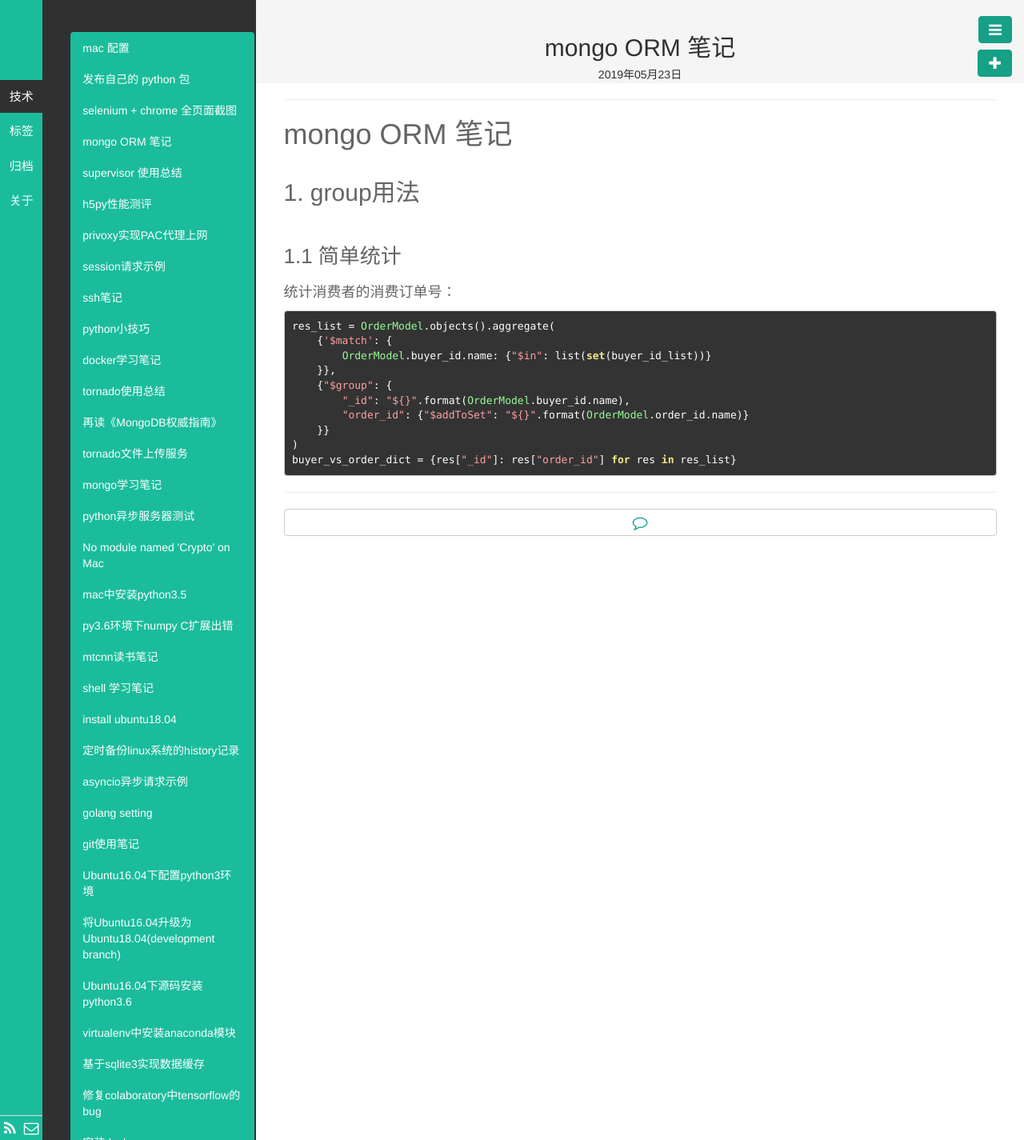
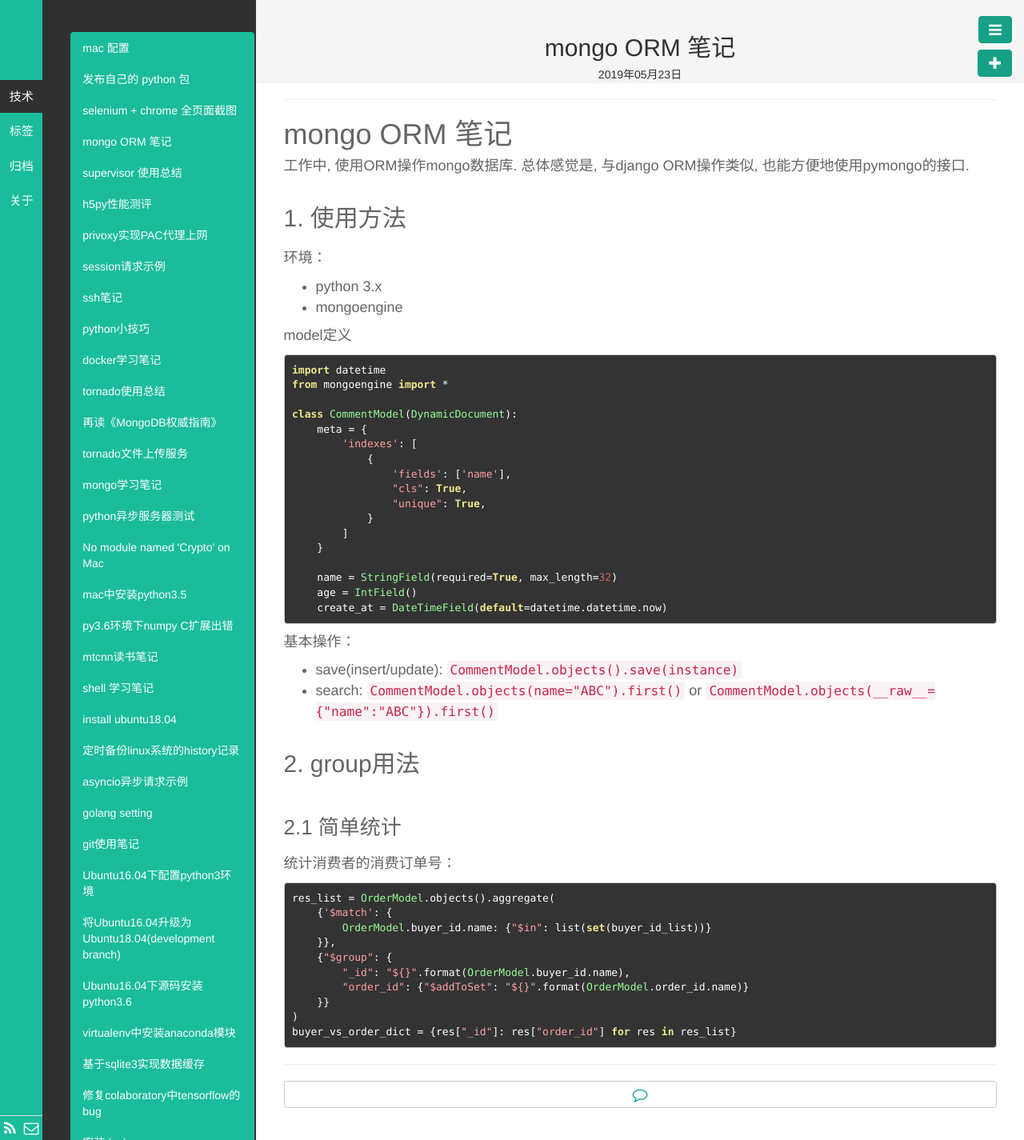
Before and after one commit to fengrk/frkhit.github.io, a Jekyll site: the page built from _posts/blog/2019-05-23-mongo_orm.md, in a window 1280 px wide. Shown: the whole page at 80% size. Built offline with Jekyll 4.4.1, drawn with Linux system fonts in a browser that asks for light colours; Markdown is read by kramdown in place of the engine named in the settings.

Commit message:
mongo orm update

````diff
--- a/_posts/blog/2019-05-23-mongo_orm.md
+++ b/_posts/blog/2019-05-23-mongo_orm.md
@@ -9,9 +9,46 @@ description:
 
 # mongo ORM 笔记
 
-## 1. group用法
 
-### 1.1 简单统计
+工作中, 使用ORM操作mongo数据库. 总体感觉是, 与django ORM操作类似, 也能方便地使用pymongo的接口.
+
+
+## 1. 使用方法
+
+环境：
+- python 3.x
+- mongoengine
+
+
+model定义
+
+```
+import datetime
+from mongoengine import *
+
+class CommentModel(DynamicDocument):
+    meta = {
+        'indexes': [
+            {
+                'fields': ['name'],
+                "cls": True,
+                "unique": True,
+            }
+        ]
+    }
+
+    name = StringField(required=True, max_length=32)
+    age = IntField()
+    create_at = DateTimeField(default=datetime.datetime.now)
+```
+
+基本操作：
+- save(insert/update): `CommentModel.objects().save(instance)`
+- search: `CommentModel.objects(name="ABC").first()` or `CommentModel.objects(__raw__={"name":"ABC"}).first()`
+
+## 2. group用法
+
+### 2.1 简单统计
 
 统计消费者的消费订单号：
 
````
